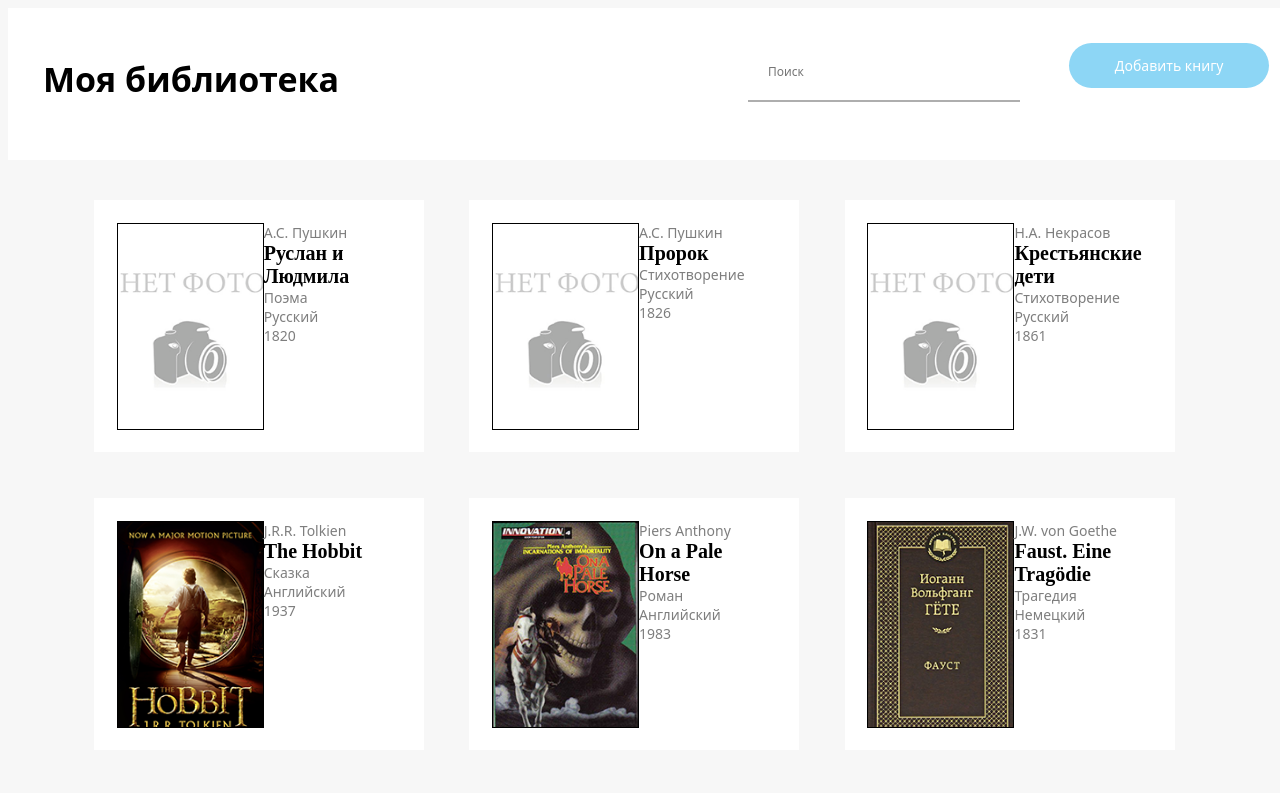
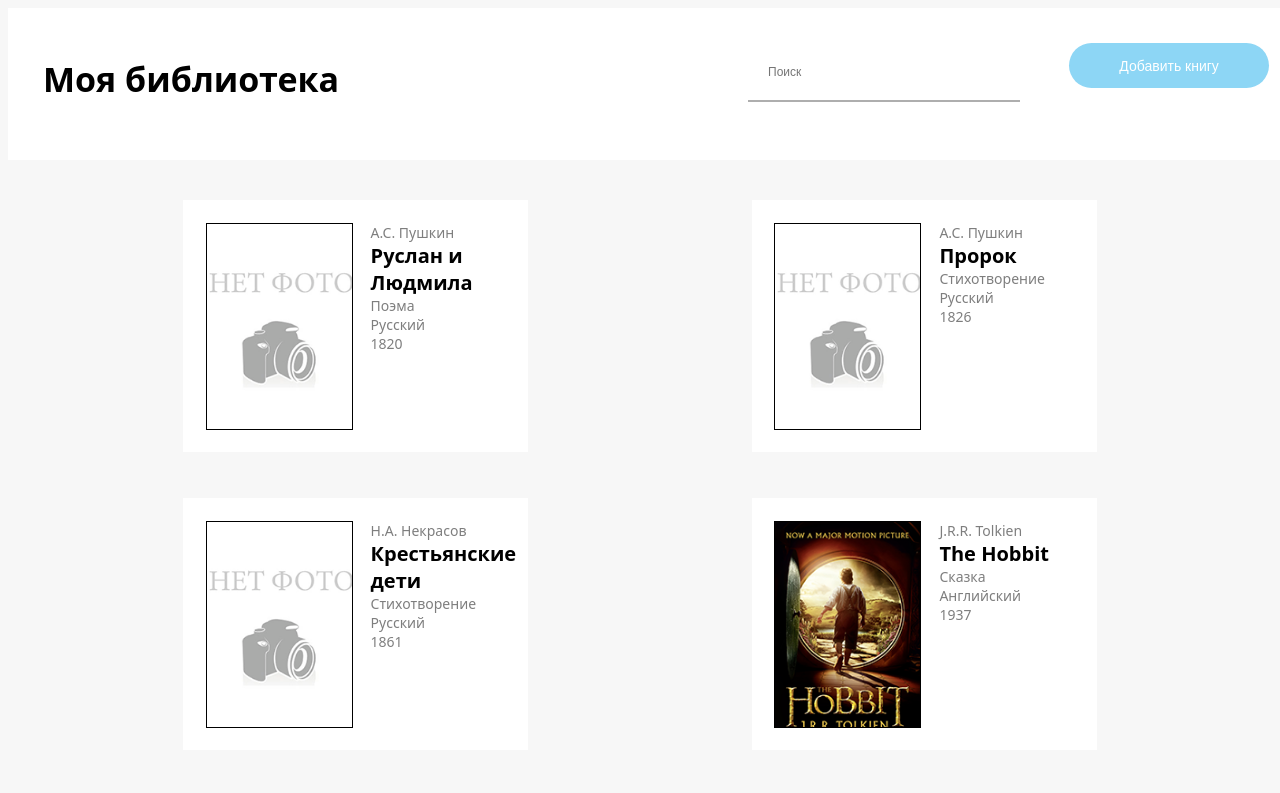
Before and after one commit to Mello578/RideroNewInterfac, a React app: page / in a window 1280 px wide. Shown: the top 793 px of the page. Built offline with nearby package versions, Linux system fonts and the light colour scheme.

Commit message:
add flex plus deleted comments

```diff
--- a/src/addBook.js
+++ b/src/addBook.js
@@ -26,10 +26,8 @@ export class AddBook extends React.Component {
         this.setState(selectedBook ? selectedBook : DEFAULT_BOOK);
     }
 
-
     render() {
         const {selectedBook, visibility, onDelete, onEdit, onAdd, onCancel} = this.props;
-
         return (
             <div>
                 <div className={`modalWindow ${visibility ? 'modalVisible' : 'modalNoVisible'}`}>
@@ -47,7 +45,6 @@ export class AddBook extends React.Component {
                             backgroundSize: 'cover'
                         }}>
                             <div className="editPage"><img src="../img/editPhoto.png" className="editImage"/></div>
-
                         </div>
                         <div>
                             {
@@ -84,7 +81,6 @@ export class AddBook extends React.Component {
                                               onClick={() => onAdd({...this.state})}>Добавить
                                 </button>
                             }
-
                         </div>
                     </div>
 
--- a/src/index.js
+++ b/src/index.js
@@ -6,14 +6,11 @@ import {dataDownload} from './dataDownload';
 
 
 class App extends React.Component {
-
-
     refreshFilterString(event) {
         this.setState({filterEvent: event});
     }
 
     render() {
-
         return (
             <div>
                 <div className="headWorkingField headPosition">
@@ -27,11 +24,9 @@ class App extends React.Component {
     }
 }
 
-
 (() => {
     dataDownload('book')
         .then((allBook) => {
-        debugger;
             render(<App allBook={allBook}/>,
                 document.getElementById('content'));
         });
--- a/style/style.css
+++ b/style/style.css
@@ -1,5 +1,7 @@
 body {
     background: #f7f7f7;
+    font-family: "Noto Sans", Arial, sans-serif;
+
 }
 
 .headWorkingField {
@@ -17,7 +19,6 @@ body {
 }
 
 .textFont {
-    font-family: "Noto Sans", Arial, sans-serif;
     font-size: 34px;
     font-weight: 100;
     width: 300px;
@@ -38,7 +39,6 @@ body {
 .filterStyle {
     width: 250px;
     height: 55px;
-    font-family: "Noto Sans", Arial, sans-serif;
     font-size: 12px;
     padding-left: 20px;
     border: none;
@@ -54,7 +54,6 @@ body {
     width: 200px;
     height: 45px;
     background: #8dd6f5;
-    font-family: "Noto Sans", Arial, sans-serif;
     color: white;
     border: none;
     border-radius: 25px;
@@ -64,6 +63,9 @@ body {
     text-align: left;
     width: 90%;
     margin: auto;
+    display: flex;
+    flex-wrap: wrap;
+    justify-content: space-around;
 }
 
 .addButton {
@@ -71,7 +73,6 @@ body {
 }
 
 .textFont {
-    font-family: "Noto Sans", Arial, sans-serif;
     font-size: 34px;
     font-weight: 600;
 }
@@ -86,6 +87,7 @@ body {
     float: left;
     margin: 2%;
     padding: 2%;
+    min-width: 300px;
 }
 
 .photo {
@@ -96,14 +98,11 @@ body {
 }
 
 .bookContent {
-    padding: 0 0 0 10%;
-    margin-left: 37%;
-
+    margin-left: 55%;
 }
 
 #author, #style, #language, #year {
     color: #7e7e7e;
-    font-family: "Noto Sans", Arial, sans-serif;
     font-size: 14px;
 }
 
@@ -151,7 +150,7 @@ label {
     background: white;
     height: 60px;
     width: 94%;
-    font-family: "Noto Sans", Arial, sans-serif;
+
     font-size: 30px;
     margin-top: 0px;
     padding: 20px;
```
Also changed, not shown: src/addBookImage.js (+3 -14 lines), src/dataDownload.js (+1 -27 lines), src/tableBook.js (+0 -12 lines), 1 other file.
